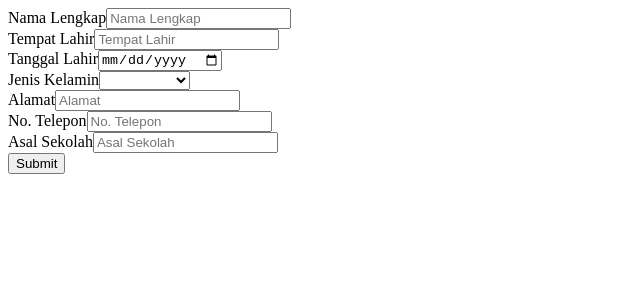
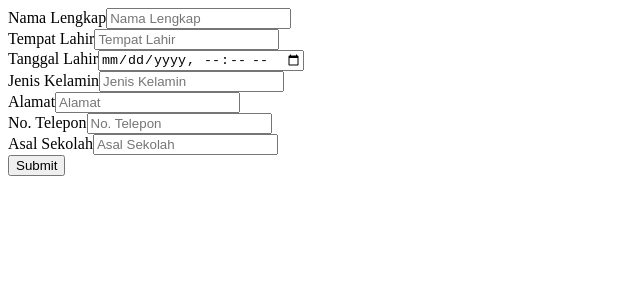
Before and after one commit to revalisa/ppdb-schooll, a Vue app: page /student in a window 1280 px wide. Shown: the top 300 px of the page, without its empty margins (0-640 px from the left). Built offline with nearby package versions, Linux system fonts and the light colour scheme; the HTML template or start-up script is replaced by a standard one.

Commit message:
mmeperbarui tanggal lahir

```diff
--- a/src/views/AddStudentView.vue
+++ b/src/views/AddStudentView.vue
@@ -12,24 +12,25 @@ const alamat = ref ('')
 const noTelepon = ref ('')
 const asalSekolah = ref ('')
 
-const saveData = async () => {
+
+    const saveData = async () => {
     const newStudent = JSON.stringify({
         namaLengkap: namaLengkap.value,
         tempatLahir: tempatLahir.value,
-        tanggalLahir: Date.parse(tanggalLahir.value)/1000,
+        tanggalLahir: Math.floor(new Date(tanggalLahir.value).getTime() / 1000), // Konversi ke timestamp
+        // Pastikan tanggalLahir adalah timestamp dalam detik
         jenisKelamin: jenisKelamin.value,
         alamat: alamat.value,
         noTelepon: noTelepon.value,
         asalSekolah: asalSekolah.value
-    })
+    });
 
-    const response = await fetch('/api/addStudent',{
-        method: 'POST',
-        body: 'newStudent',
+    const response = await fetch('/api/students', {
+        method:'POST',
+        body: newStudent,
     })
 
     const data = await response.json()
-
     router.push('/')
 }
 
@@ -46,14 +47,11 @@ const saveData = async () => {
         </div>
         <div>
         <label>Tanggal Lahir</label>
-        <input type="date" v-model="tanggalLahir" placeholder="Tanggal Lahir">
+        <input type="datetime-local" v-model="tanggalLahir" placeholder="Tanggal Lahir">
         </div>
         <div>
         <label>Jenis Kelamin</label>
-        <select v-model="jenisKelamin">
-            <option value="Laki-laki">Laki-laki</option>
-            <option value="Perempuan">Perempuan</option>
-        </select>
+        <input type="text" v-model="jenisKelamin" placeholder="Jenis Kelamin">
         </div>
         <div>
         <label>Alamat</label>
```
